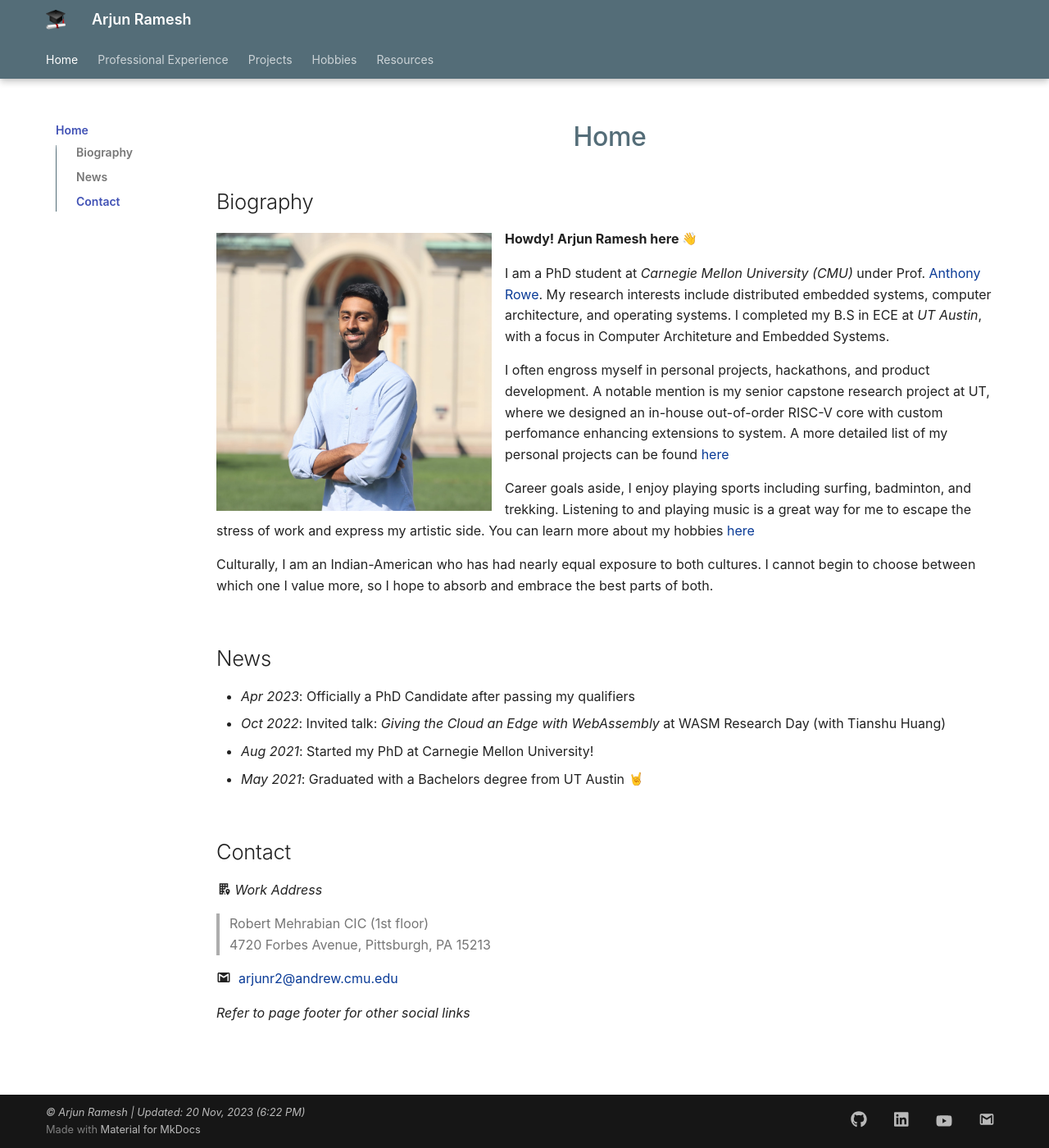
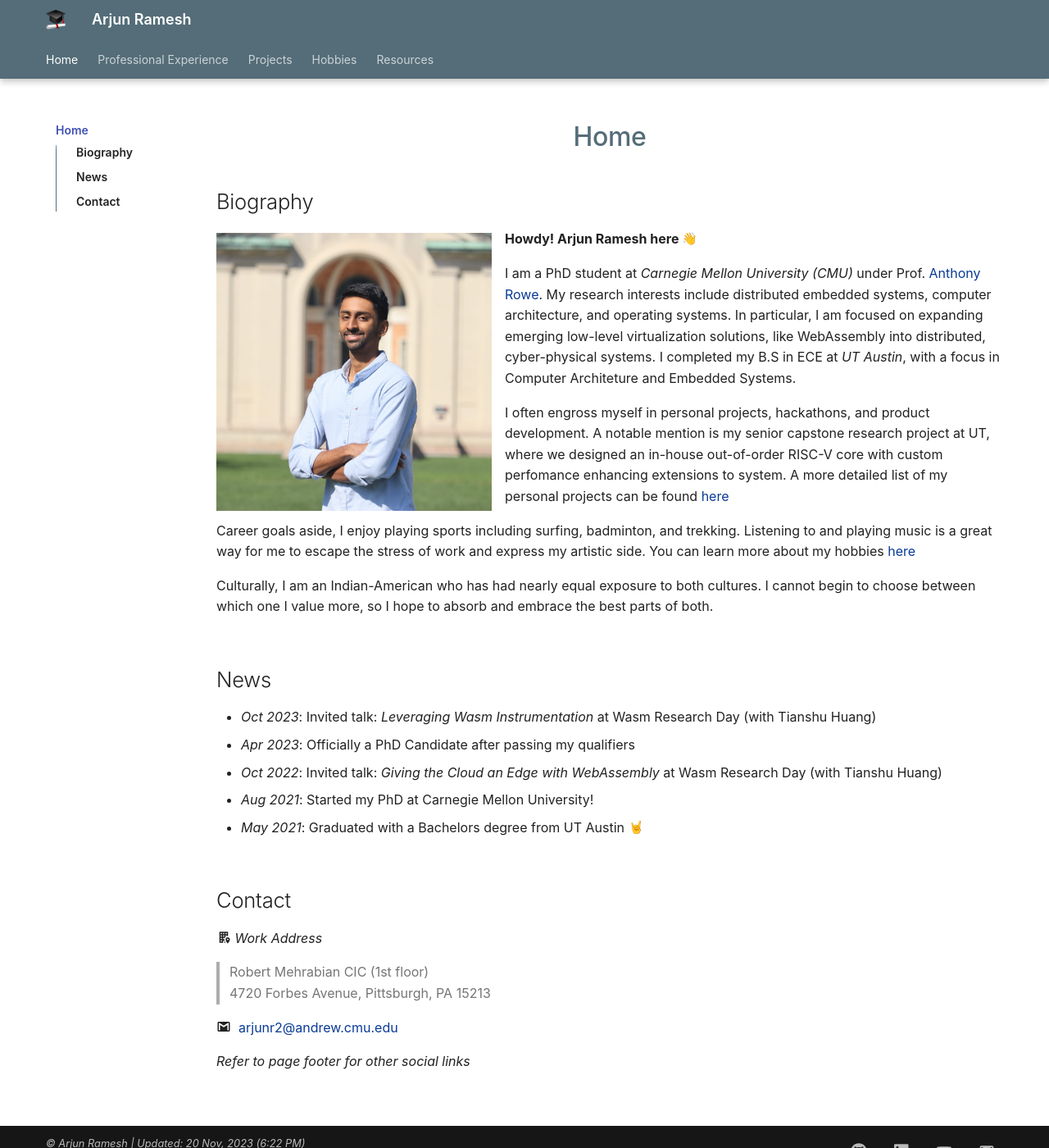
Before and after one commit to arjunr2/personal-website, an MkDocs documentation site: the page built from docs/index.md, in a window 1280 px wide and 1400 px high. Shown: the whole window at 82% size. Built offline with MkDocs 1.6.1 and Material for MkDocs 9.7.7, drawn with Linux system fonts in a browser that asks for light colours; emoji names are drawn with the system emoji font; some web fonts are replaced.

Commit message:
Updated about to include webassembly

```diff
--- a/docs/index.md
+++ b/docs/index.md
@@ -6,8 +6,9 @@
 
 I am a PhD student at *Carnegie Mellon University (CMU)* under Prof. [Anthony Rowe](https://users.ece.cmu.edu/~agr/).
 My research interests include distributed embedded systems, computer architecture,
-and operating systems. I completed my B.S in ECE at *UT Austin*, with a focus in Computer
-Architeture and Embedded Systems.
+and operating systems. In particular, I am focused on expanding emerging low-level virtualization solutions,
+like WebAssembly into distributed, cyber-physical systems.
+I completed my B.S in ECE at *UT Austin*, with a focus in Computer Architeture and Embedded Systems.
 
 I often engross myself in personal projects, hackathons, and
 product development. A notable mention is my senior capstone research project at UT, where we
@@ -25,8 +26,9 @@
 
 <br/>
 ## News
+* *Oct 2023*: Invited talk: *Leveraging Wasm Instrumentation* at Wasm Research Day (with Tianshu Huang)
 * *Apr 2023*: Officially a PhD Candidate after passing my qualifiers
-* *Oct 2022*: Invited talk: *Giving the Cloud an Edge with WebAssembly* at WASM Research Day (with Tianshu Huang)
+* *Oct 2022*: Invited talk: *Giving the Cloud an Edge with WebAssembly* at Wasm Research Day (with Tianshu Huang)
 * *Aug 2021*: Started my PhD at Carnegie Mellon University!
 * *May 2021*: Graduated with a Bachelors degree from UT Austin :metal:
 
```
